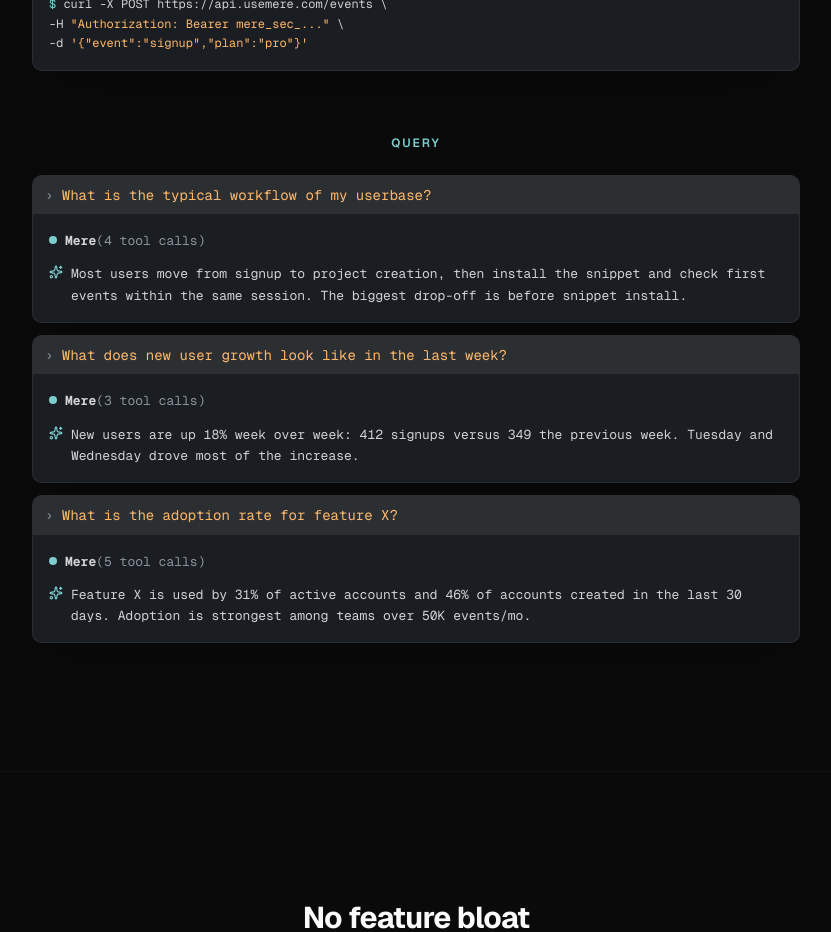
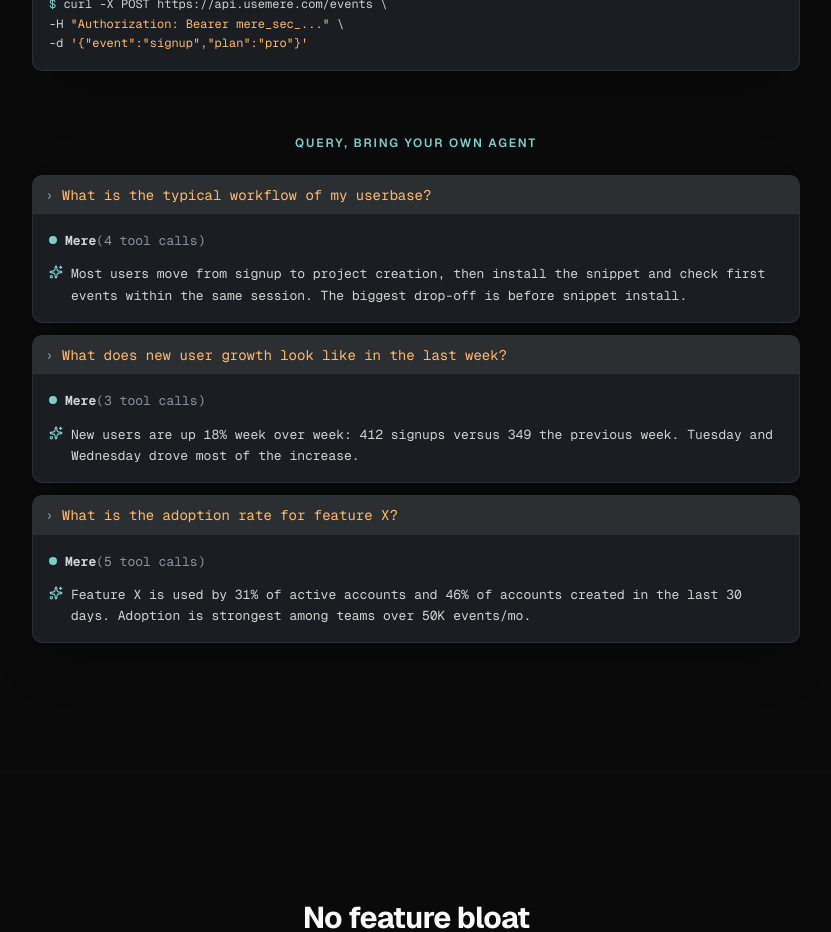
Before and after one commit to jjdinho/use-mere-landing, a Next.js app: page / in a window 1280 px wide. Shown: the part 1560-2492 px from the top of the page, without its empty margins (224-1055 px from the left). Built offline with nearby package versions, Linux system fonts and the light colour scheme.

Commit message:
Update query section label

```diff
--- a/src/app/page.tsx
+++ b/src/app/page.tsx
@@ -610,7 +610,7 @@
 
             <div>
               <p className="text-xs uppercase tracking-[0.15em] text-sv-teal-500 font-semibold mb-6 text-center">
-                Query
+                Query, Bring your own Agent
               </p>
               <div className="space-y-3">
                 {analyticsExamples.map((example) => (
```
